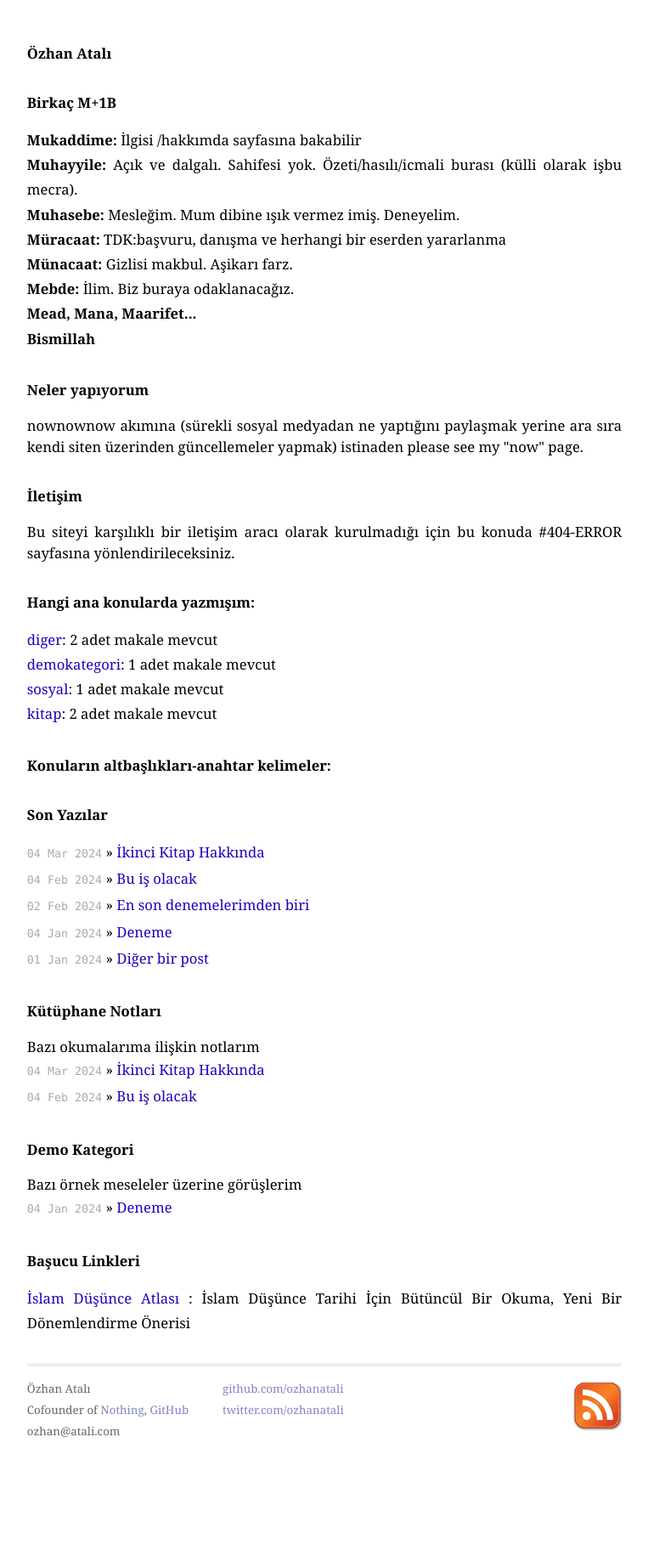
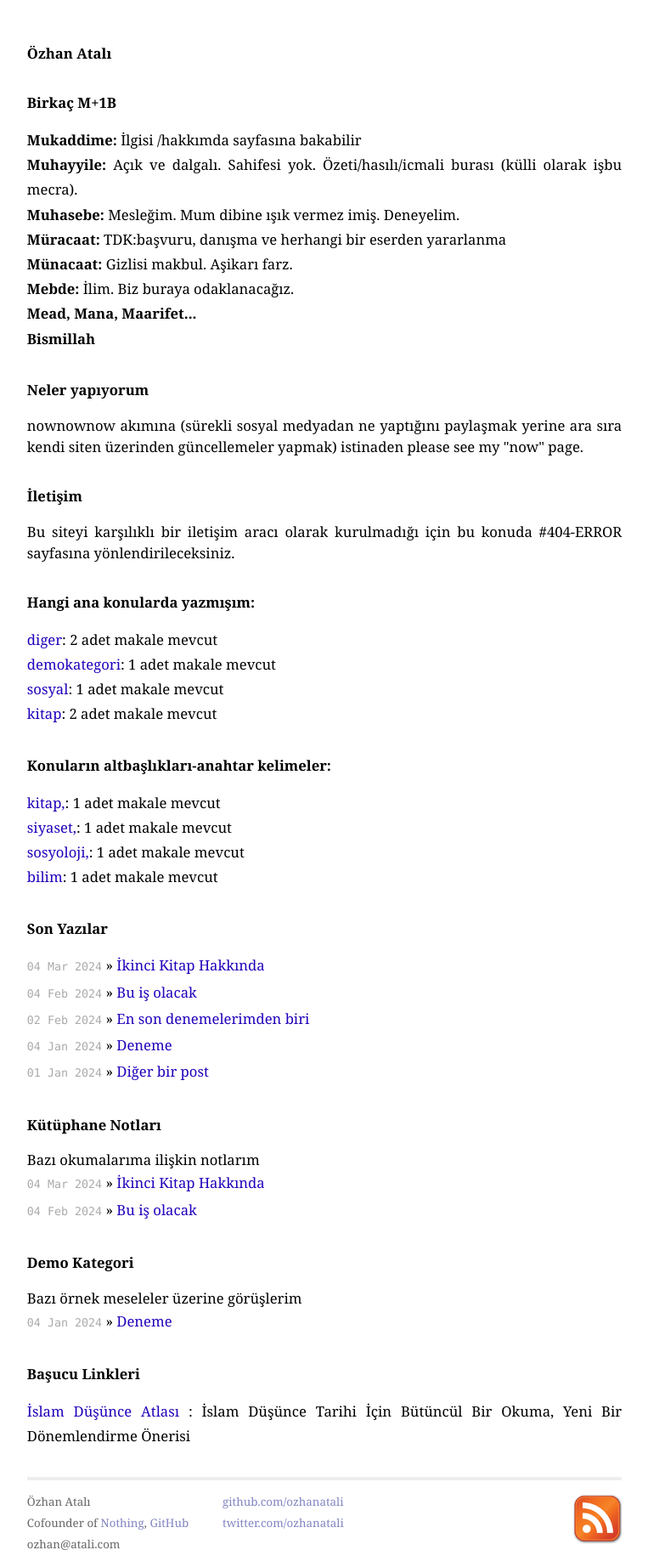
Before and after one commit to ozhanatali/ozhanatali.github.io, a Jekyll site: the page built from index.html, in a window 1280 px wide. Shown: the whole page at 85% size, without its empty margins (258-1021 px from the left). Built offline with Jekyll 4.4.1, drawn with Linux system fonts in a browser that asks for light colours; before the commit the page ends 1710 px from its top, so only the background shows below that.

Commit message:
Update 2024-03-04-ikinci-kitap-hakkinda.md

```diff
--- a/_posts/2024-03-04-ikinci-kitap-hakkinda.md
+++ b/_posts/2024-03-04-ikinci-kitap-hakkinda.md
@@ -2,6 +2,7 @@
 layout: post
 title: İkinci Kitap Hakkında
 category: kitap
+tags: kitap, siyaset, sosyoloji, bilim
 ---
 
 {{ page.title }}
```
